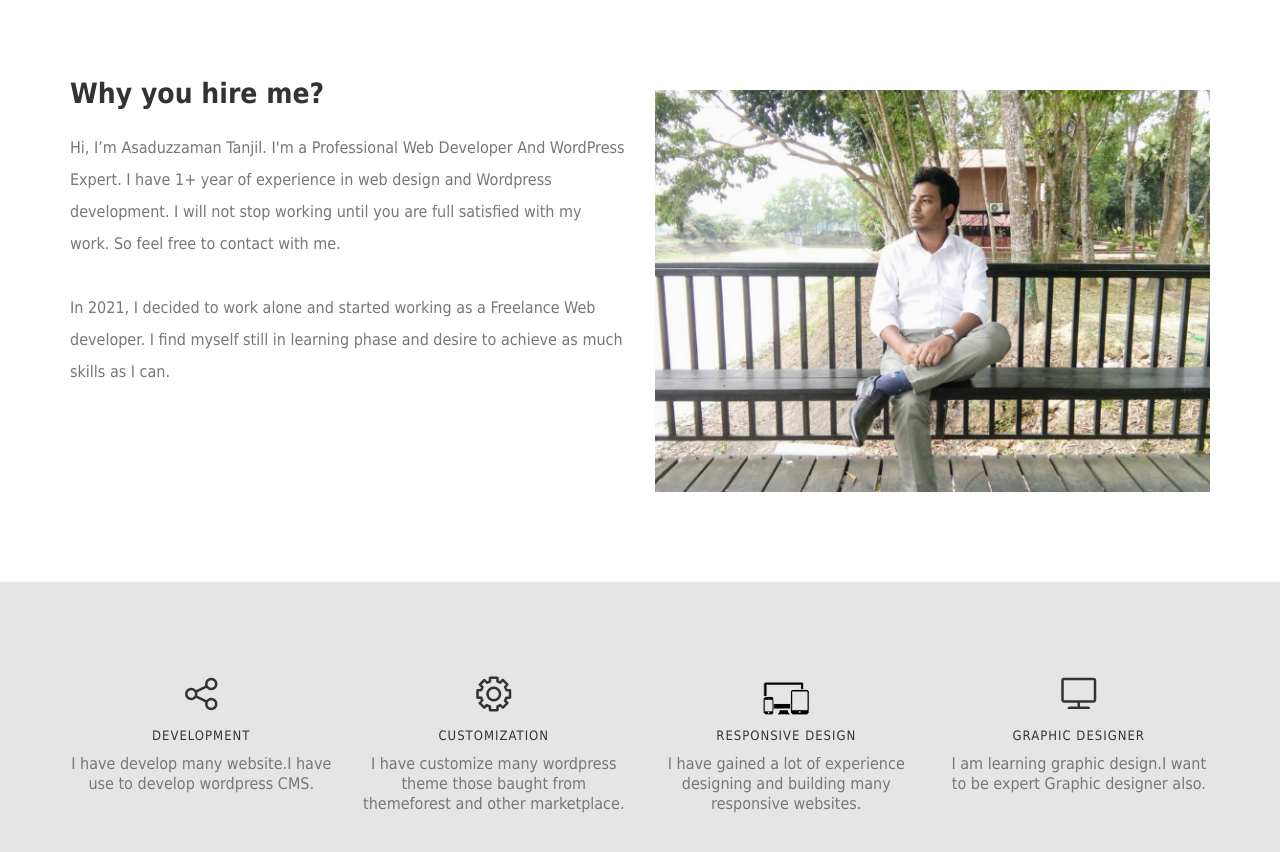
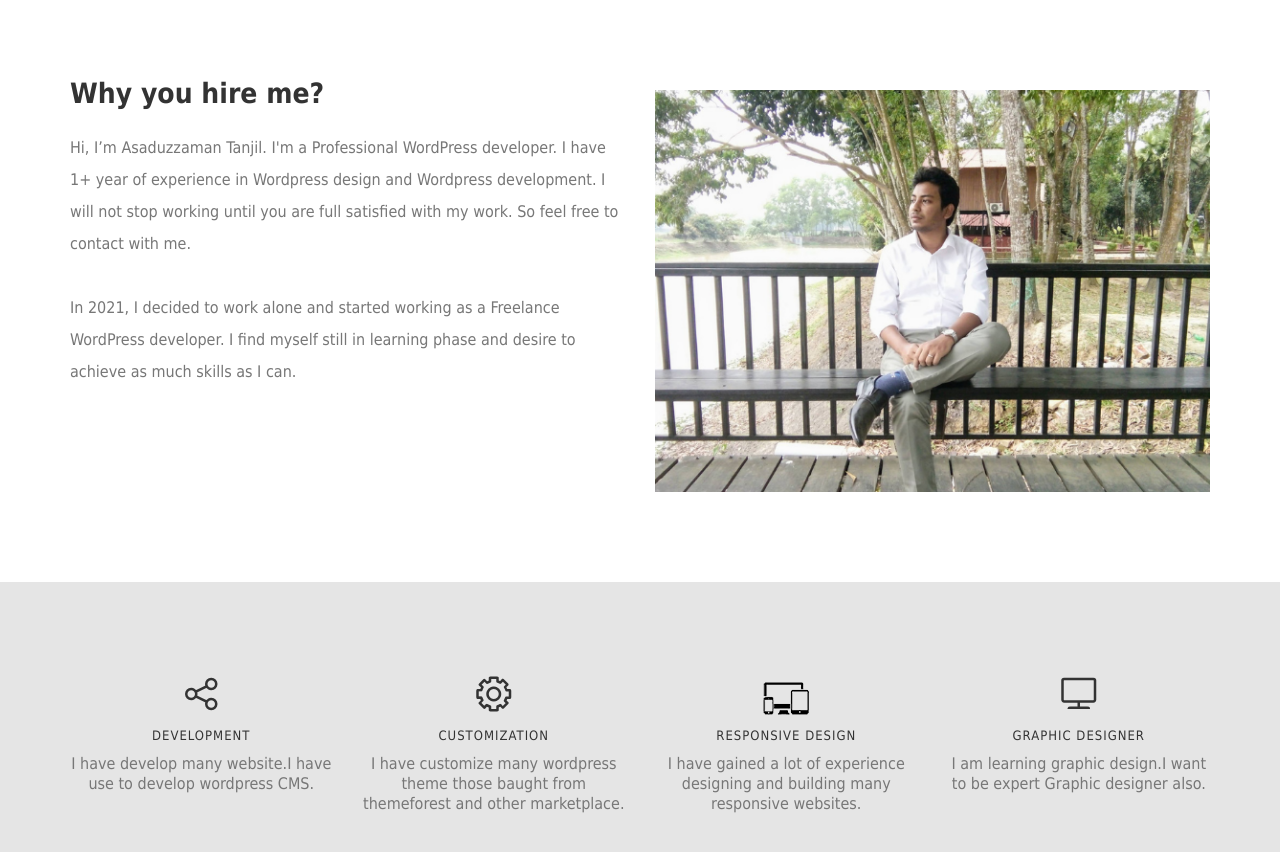
Before and after one commit to tanjil55088/tanjilportfolio2022, a plain HTML site: page index.html in a window 1280 px wide. Shown: the part 860-1712 px from the top of the page. Drawn offline with Linux system fonts and the light colour scheme.

Commit message:
content
content

```diff
--- a/index.html
+++ b/index.html
@@ -76,9 +76,9 @@
                         <h2>Why you hire me?</h2>
                         <br/>
                         <p>
-                         Hi, I’m Asaduzzaman Tanjil. I'm a Professional Web Developer And WordPress Expert. I have 1+ year of experience in web design and Wordpress development. I will not stop working until you are full satisfied with my work. So feel free to contact with me.
+                         Hi, I’m Asaduzzaman Tanjil. I'm a Professional WordPress developer. I have 1+ year of experience in Wordpress design and Wordpress development. I will not stop working until you are full satisfied with my work. So feel free to contact with me.
                         <br/><br/>
-						In 2021, I decided to work alone and started working as a Freelance Web developer. I find myself still in learning phase and desire to achieve as much skills as I can.
+						In 2021, I decided to work alone and started working as a Freelance WordPress developer. I find myself still in learning phase and desire to achieve as much skills as I can.
                         </p>
                         </div>
                     </div>
```
